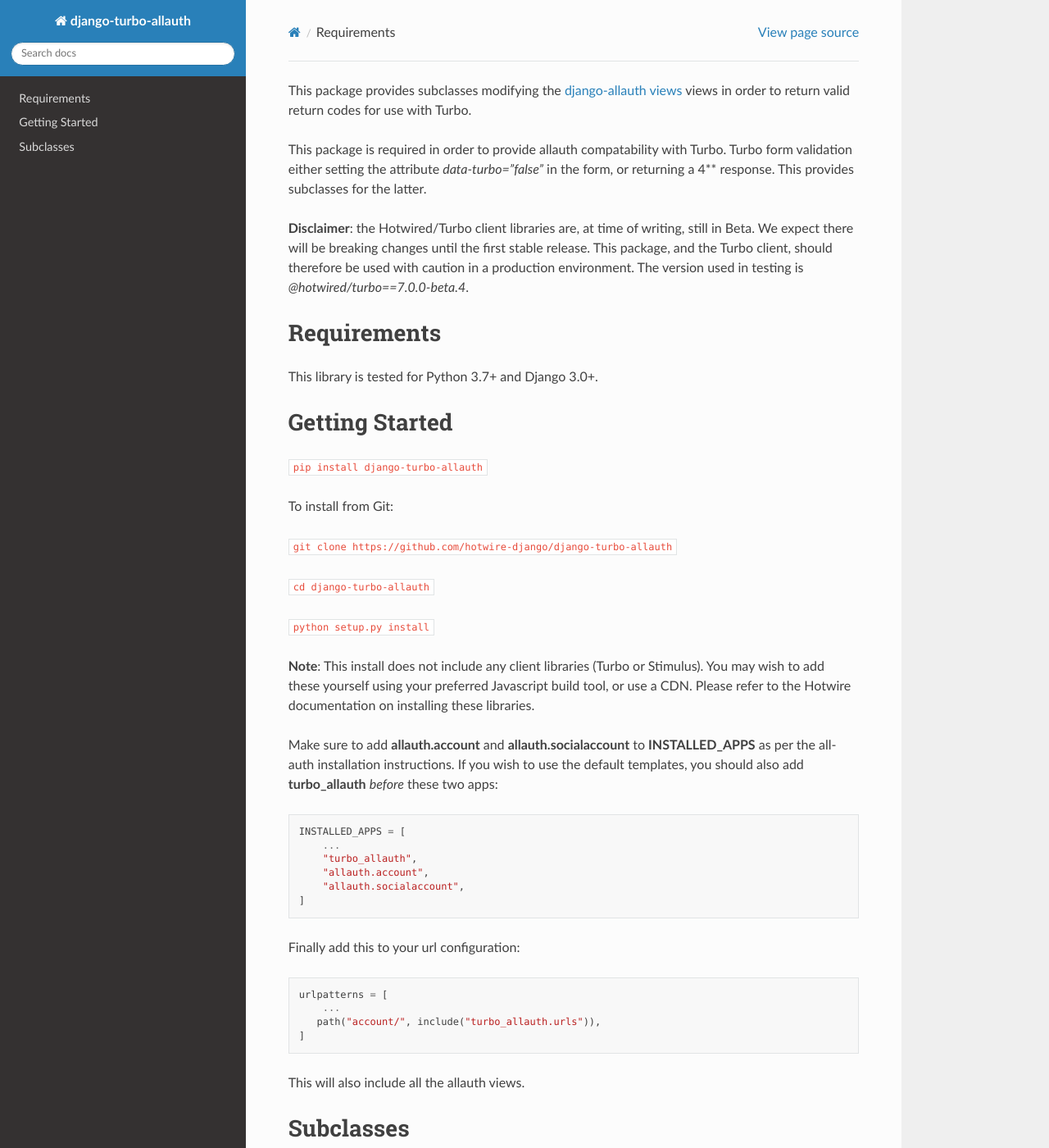
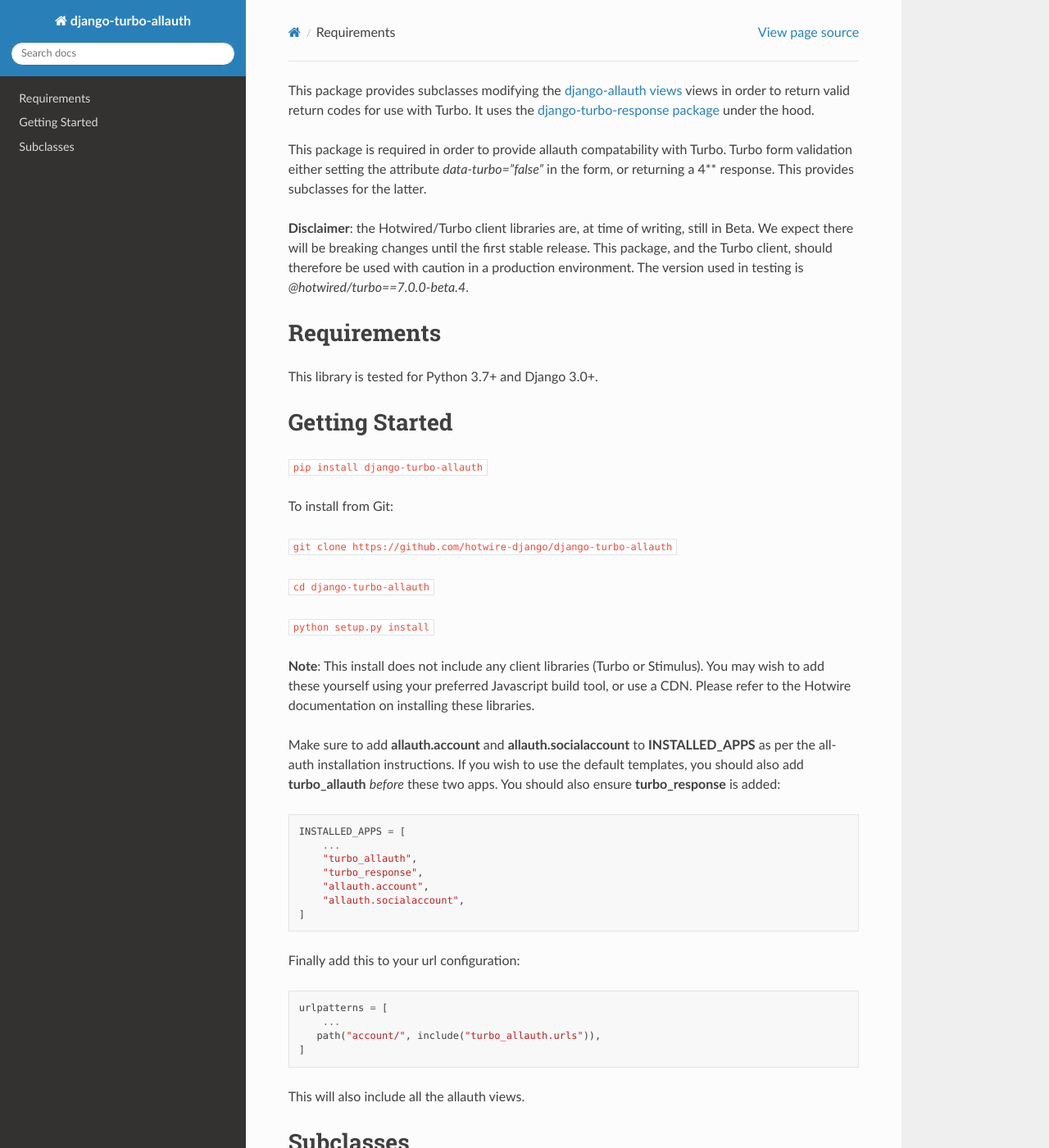
Before and after one commit to hotwire-django/django-turbo-allauth, a Sphinx documentation site: the page built from doc/source/main.rst, in a window 1280 px wide and 1400 px high. Shown: the whole window at 82% size. Built offline with Sphinx 7.4.7 and the Read the Docs theme 2.0.0, drawn with Linux system fonts in a browser that asks for light colours.

Commit message:
Doc updates

```diff
--- a/doc/source/main.rst
+++ b/doc/source/main.rst
@@ -1,4 +1,4 @@
-This package provides subclasses modifying the `django-allauth views <https://github.com/pennersr/django-allauth>`_ views in order to return valid return codes for use with Turbo.
+This package provides subclasses modifying the `django-allauth views <https://github.com/pennersr/django-allauth>`_ views in order to return valid return codes for use with Turbo. It uses the `django-turbo-response package <https://github.com/hotwire-django/django-turbo-response>`_ under the hood.
 
 This package is required in order to provide allauth compatability with Turbo. Turbo form validation either setting the attribute *data-turbo="false"* in the form, or returning a 4** response. This provides subclasses for the latter.
 
@@ -27,7 +27,7 @@
 
 **Note**: This install does not include any client libraries (Turbo or Stimulus). You may wish to add these yourself using your preferred Javascript build tool, or use a CDN. Please refer to the Hotwire documentation on installing these libraries.
 
-Make sure to add **allauth.account** and **allauth.socialaccount** to **INSTALLED_APPS** as per the all-auth installation instructions. If you wish to use the default templates, you should also add **turbo_allauth** *before* these two apps:
+Make sure to add **allauth.account** and **allauth.socialaccount** to **INSTALLED_APPS** as per the all-auth installation instructions. If you wish to use the default templates, you should also add **turbo_allauth** *before* these two apps. You should also ensure **turbo_response** is added:
 
 
 .. code-block:: python
@@ -35,6 +35,7 @@
     INSTALLED_APPS = [
         ...
         "turbo_allauth",
+        "turbo_response",
         "allauth.account",
         "allauth.socialaccount",
     ]
```
